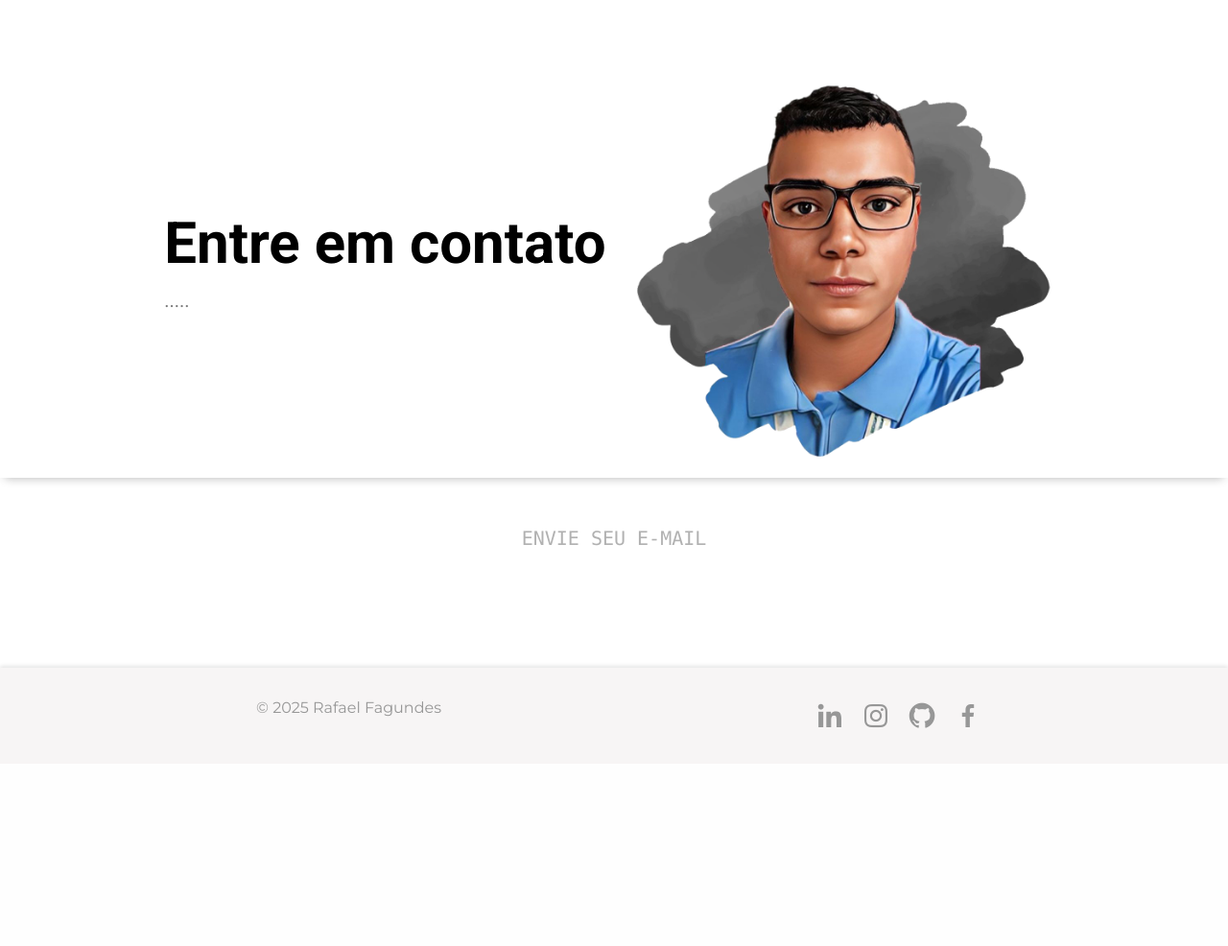
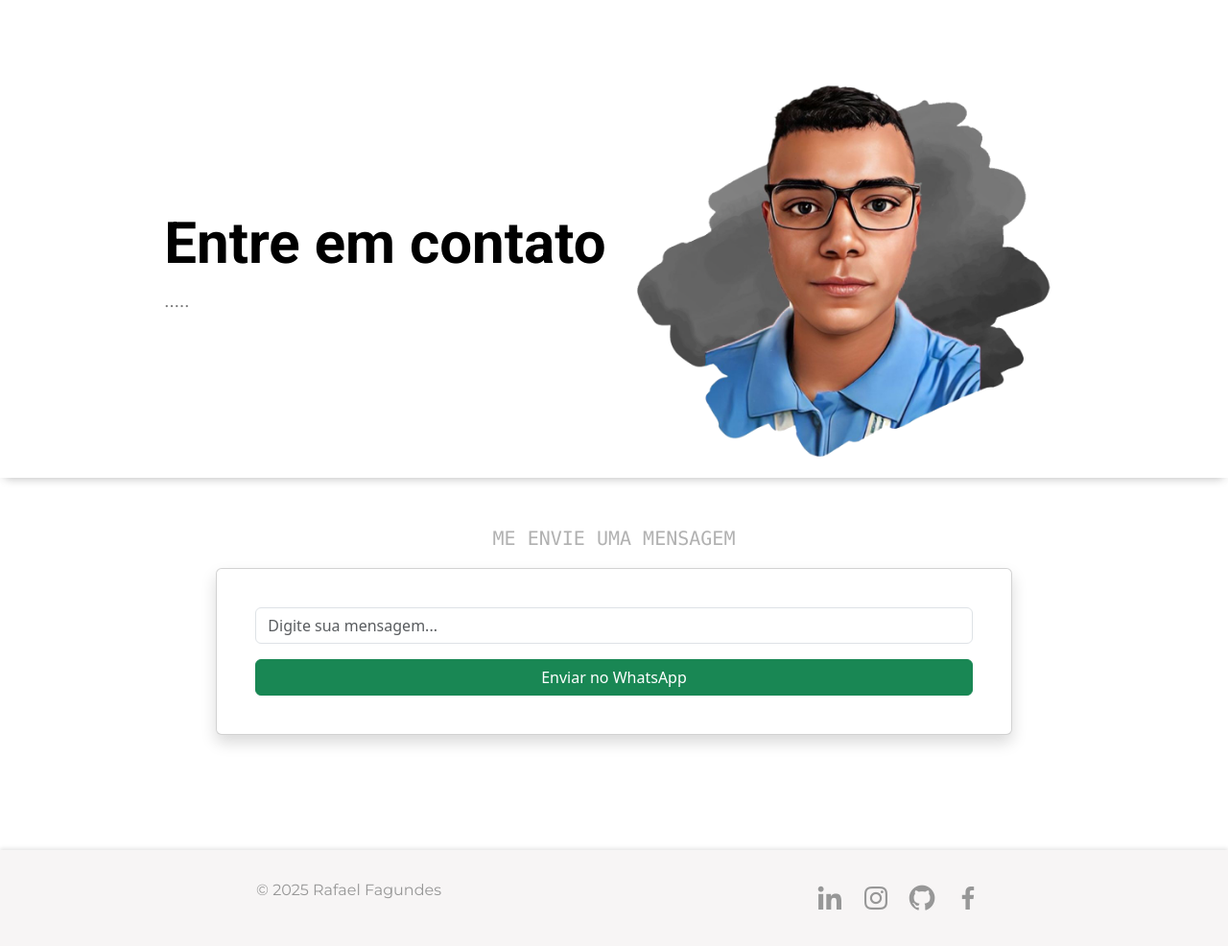
Before and after one commit to FalconTFagundes/my-portfolio, a PHP site: page /pages/contato.html in a window 1280 px wide. Shown: the part 97-1083 px from the top of the page at 96% size. Before the commit the page ends 856 px from the top, so only its background shows below. Run offline with PHP 8.4, Linux system fonts and the light colour scheme; some libraries are stand-ins or nearby versions.

Commit message:
adicionado form de contato whatsapp

```diff
--- a/assets/css/style.css
+++ b/assets/css/style.css
@@ -269,7 +269,7 @@ footer p {
   animation: pulso 1.5s ease-in-out infinite;
 }
 
-/* guia recursos úteis */
+/* aba recursos úteis */
 
 #containerRecursos {
   margin-bottom: 4rem;
@@ -309,7 +309,7 @@ footer p {
 }
 
 
-/* guia contato  */
+/* aba contato  */
 
 #tituloContato{
   font-family: 'roboto', sans-serif;
@@ -328,8 +328,11 @@ footer p {
 }
 
 
-
-
+#message:focus{
+  outline: none;
+  box-shadow: none;
+  border-color: #28a745 !important;
+}
 
 
 
--- a/assets/js/func.js
+++ b/assets/js/func.js
@@ -1,38 +1,17 @@
-/* Modo escuro - Desabilitado */
+/* script mensagem whatsapp */
 
-/* document.getElementById("toggle-dark-mode").addEventListener("click", function () {
+function sendToWhatsApp() {
+  let message = document.getElementById("message").value.trim();
+  let phoneNumber = "5533991414767"; // Substitua pelo seu número (código do país + número)
 
-  document.body.classList.toggle("dark-mode");
+  if (message === "") {
+      alert("Digite uma mensagem antes de enviar!");
+      return;
+  }
 
-
-  const icon = document.getElementById("toggle-dark-mode");
-  if (document.body.classList.contains("dark-mode")) {
-    icon.classList.replace("bxs-brightness-half", "bx-brightness-half");
-    // salvando a preferência no localStorage
-    localStorage.setItem("theme", "dark");
-  } else {
-    icon.classList.replace("bx-brightness-half", "bxs-brightness-half");
-
-    localStorage.setItem("theme", "light");
-  }
-});
-
-document.addEventListener("DOMContentLoaded", function () {
-  const savedTheme = localStorage.getItem("theme");
-
-  // se for "dark", aplica o modo escuro
-  if (savedTheme === "dark") {
-    document.body.classList.add("dark-mode");
-    const icon = document.getElementById("toggle-dark-mode");
-    icon.classList.replace("bxs-brightness-half", "bx-brightness-half");
-  } else {
-    // se não for "dark", não aplica
-    document.body.classList.remove("dark-mode");
-    const icon = document.getElementById("toggle-dark-mode");
-    icon.classList.replace("bx-brightness-half", "bxs-brightness-half");
-  }
-});
- */
+  let url = `https://wa.me/${phoneNumber}?text=${encodeURIComponent(message)}`;
+  window.open(url, "_blank");
+}
 
 function erroDisabledButton() {
   Swal.fire({
--- a/pages/contato.html
+++ b/pages/contato.html
@@ -102,8 +102,8 @@
                             </div>
                             <div class="hero-image moving-element" data-aos="fade-right" data-aos-duration="1500"
                                 data-aos-delay="2000">
-                                <img src="../assets/img/contact/RafaelContact.png" id="imgContact"
-                                    alt="Contato Rafael" class="img-fluid">
+                                <img src="../assets/img/contact/RafaelContact.png" id="imgContact" alt="Contato Rafael"
+                                    class="img-fluid">
                             </div>
                         </div>
                     </div>
@@ -111,102 +111,28 @@
             </div>
         </div>
 
-        <p class="font-monospace fs-5 mt-5 text-center text-custom" data-aos="fade-down"> ENVIE SEU E-MAIL </p>
+        <p class="font-monospace fs-5 mt-5 text-center text-custom" data-aos="fade-down" data-aos-duration="1500"> ME ENVIE UMA MENSAGEM </p>
 
-        <!-- card's de recurso -->
-       <!--  <div class="container ">
-            <div class="row row-cols-1 row-cols-md-3 g-4">
-                <div class="col">
-                    <a href="https://releases.jquery.com/" target="_blank" class="linkCardRecursos">
-                        <div class="card h-100 cardRecursos" data-aos="fade-up">
-                            <img src="../assets/img/resources/jQuery.JPG" class="card-img-top" alt="jQuery">
-                            <div class="card-body">
-                                <h5 class="card-title">Simplificando JavaScript</h5>
-                                <p class="card-text">jquery é uma biblioteca leve e rápida que facilita a manipulação de
-                                    DOM, animações
-                                    e
-                                    interações em JavaScript, tornando o desenvolvimento mais ágil e eficiente.</p>
+        <!-- form de contato WhatsApp -->
+        <div class="container-fluid">
+            <div class="row justify-content-center">
+                <div class="col-md-6 col-lg-8">
+                    <div class="card shadow p-4" data-aos="fade-up" data-aos-duration="1500">
+                        <div class="card-body text-center ">
+                            <div class="mb-3">
+                                <input type="text" id="message" class="form-control"
+                                    placeholder="Digite sua mensagem..." required>
                             </div>
+                            <button class="btn btn-success w-100" onclick="sendToWhatsApp()">
+                                Enviar no WhatsApp
+                            </button>
                         </div>
-                    </a>
+                    </div>
                 </div>
-
-                <div class="col ">
-                    <a href="https://sweetalert2.github.io/#download" target="_blank" class="linkCardRecursos">
-                        <div class="card h-100 cardRecursos" data-aos="fade-up">
-                            <img src="../assets/img/resources/sweetAlert.JPG" class="card-img-top" alt="Sweet Alert">
-                            <div class="card-body">
-                                <h5 class="card-title">Alertas Personalizados</h5>
-                                <p class="card-text">SweetAlert é uma biblioteca para criar alertas bonitos e
-                                    interativos, com opções de
-                                    personalização para melhorar a experiência do usuário em suas aplicações.</p>
-                            </div>
-                        </div>
-                    </a>
-                </div>
-
-                <div class="col">
-                    <a href="https://pictogrammers.github.io/@mdi/font/5.0.45/" target="_blank"
-                        class="linkCardRecursos">
-                        <div class="card h-100 cardRecursos" data-aos="fade-up">
-                            <img src="../assets/img/resources/Icons.jpg" class="card-img-top"
-                                alt="Material Design Icons">
-                            <div class="card-body">
-                                <h5 class="card-title">Ícones Customizados</h5>
-                                <p class="card-text">Ícones seguindo as diretrizes do Material Design desenvolvido pelo
-                                    Google.
-                                    Feitos para proporcionar uma interface visual limpa e navegação eficiente.</p>
-                            </div>
-                        </div>
-                    </a>
-                </div>
-
-                <div class="col">
-                    <a href="https://getbootstrap.com/" target="_blank" class="linkCardRecursos">
-                        <div class="card h-100 cardRecursos" data-aos="fade-up">
-                            <img src="../assets/img/resources/bootstrap.JPG" class="card-img-top" alt="Bootstrap">
-                            <div class="card-body">
-                                <h5 class="card-title">Framework Flexível e Responsivo</h5>
-                                <p class="card-text">Bootstrap é um framework de código aberto, ideal para criar sites
-                                    responsivos e de
-                                    fácil
-                                    manutenção, com design moderno e componentes prontos para uso.</p>
-                            </div>
-                        </div>
-                    </a>
-                </div>
-
-                <div class="col">
-                    <a href="https://www.dafont.com/pt/" target="_blank" class="linkCardRecursos">
-                        <div class="card h-100 cardRecursos" data-aos="fade-up">
-                            <img src="../assets/img/resources/daFont.JPG" class="card-img-top" alt="daFont">
-                            <div class="card-body">
-                                <h5 class="card-title">Fontes Grátis para Seu Design</h5>
-                                <p class="card-text">DaFont é um site com uma vasta coleção de fontes gratuitas,
-                                    perfeitas para projetos
-                                    criativos e personalizados, oferecendo opções para todos os estilos.</p>
-                            </div>
-                        </div>
-                    </a>
-                </div>
-
-                <div class="col">
-                    <a href="https://www.dafont.com/pt/" target="_blank" class="linkCardRecursos">
-                        <div class="card h-100 cardRecursos" data-aos="fade-up">
-                            <img src="../assets/img/resources/Aos.JPG" class="card-img-top" alt="AOS Animation">
-                            <div class="card-body">
-                                <h5 class="card-title">Animações Suaves e Interativas</h5>
-                                <p class="card-text">AOS (Animate On Scroll) é uma biblioteca para adicionar animações
-                                    suaves ao rolar a
-                                    página, tornando a navegação mais dinâmica e envolvente para os usuários.</p>
-                            </div>
-                        </div>
-                </div>
-                </a>
             </div>
         </div>
 
- -->
+
 
     </main>
 
```
